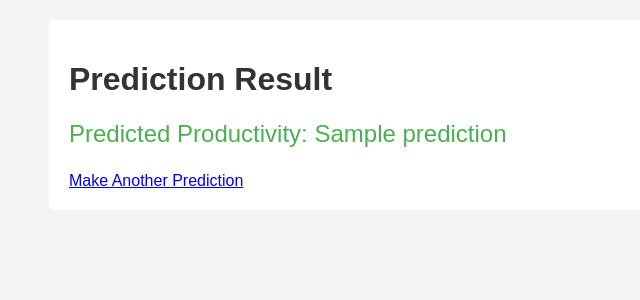
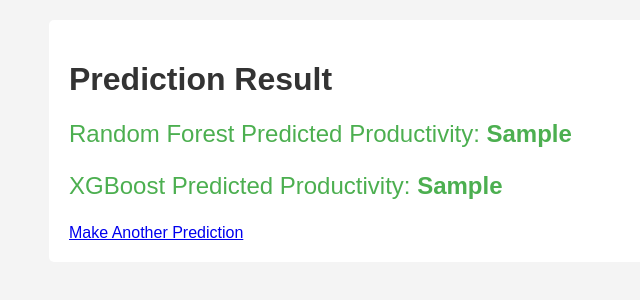
Before and after one commit to SaurabhIndi/Employee-Performance-Prediction-Flask-App, a Flask app: template templates/submit.html in a window 1280 px wide. Shown: the part 58-358 px from the top of the page, without its empty margins (171-811 px from the left). Run offline with Flask 3, Linux system fonts and the light colour scheme; the template is opened without the code that fills it: most values are stand-ins (such as "Sample title", 1, 10 or a date in 2020); parts of the project's set-up code (start-up, migrations or seed data) failed here and were passed over.

Commit message:
Update app to show predictions from both Random Forest and XGBoost models

```diff
--- a/app.py
+++ b/app.py
@@ -7,12 +7,12 @@
 # Initialize Flask app
 app = Flask(__name__)
 
-# Load the saved model
-model_filename = 'xgb_model.sav'  # Update with the correct model file (e.g., rf_model.sav or lr_model.sav)
+# Load both saved models
 try:
-    model = pickle.load(open(model_filename, 'rb'))
-except FileNotFoundError:
-    print(f"Error: Model file '{model_filename}' not found. Please ensure the model is saved correctly.")
+    model_rf = pickle.load(open('rf_model.sav', 'rb'))
+    model_xgb = pickle.load(open('xgb_model.sav', 'rb'))
+except FileNotFoundError as e:
+    print(f"Error: Model file not found: {e}. Please ensure both 'rf_model.sav' and 'xgb_model.sav' are in the project root.")
     exit(1)
 
 # Initialize LabelEncoders for categorical features
@@ -69,11 +69,14 @@
             no_of_workers, month
         ]])
 
-        # Make prediction
-        prediction = model.predict(input_data)[0]
+        # Make predictions with both models
+        prediction_rf = model_rf.predict(input_data)[0]
+        prediction_xgb = model_xgb.predict(input_data)[0]
 
-        # Render the result on submit.html
-        return render_template('submit.html', prediction=round(prediction, 4))
+        # Render the results on submit.html
+        return render_template('submit.html',
+                             prediction_rf=round(prediction_rf, 4),
+                             prediction_xgb=round(prediction_xgb, 4))
 
     except Exception as e:
         return f"An error occurred: {str(e)}"
--- a/templates/submit.html
+++ b/templates/submit.html
@@ -12,6 +12,7 @@
         .container { max-width: 800px; margin: 20px auto; padding: 20px; background-color: white; border-radius: 5px; }
         h1 { color: #333; }
         .result { font-size: 24px; color: #4CAF50; margin-top: 20px; }
+        .result span { font-weight: bold; }
     </style>
 </head>
 <body>
@@ -22,7 +23,8 @@
     </div>
     <div class="container">
         <h1>Prediction Result</h1>
-        <p class="result">Predicted Productivity: {{ prediction }}</p>
+        <p class="result">Random Forest Predicted Productivity: <span>{{ prediction_rf }}</span></p>
+        <p class="result">XGBoost Predicted Productivity: <span>{{ prediction_xgb }}</span></p>
         <a href="/predict">Make Another Prediction</a>
     </div>
 </body>
```
